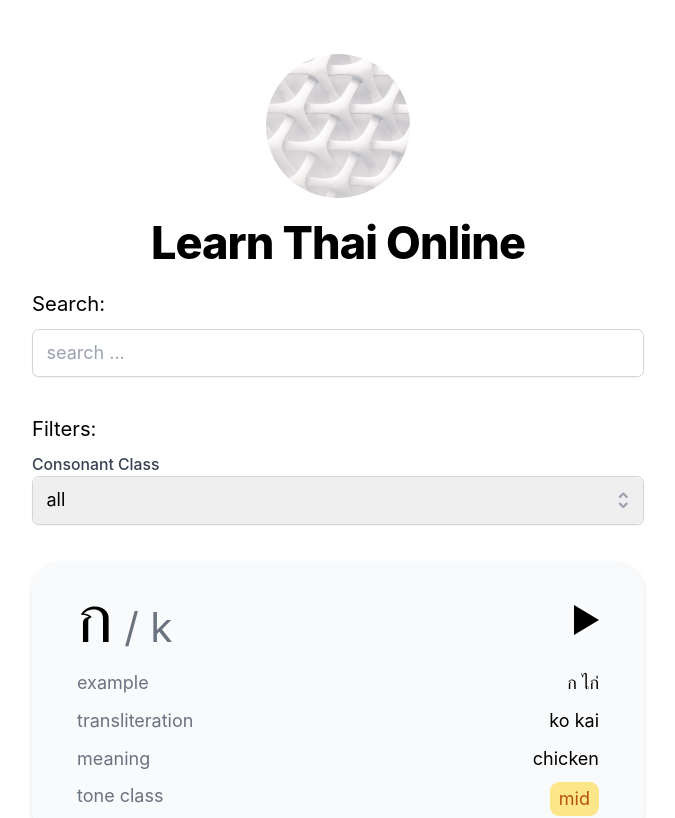
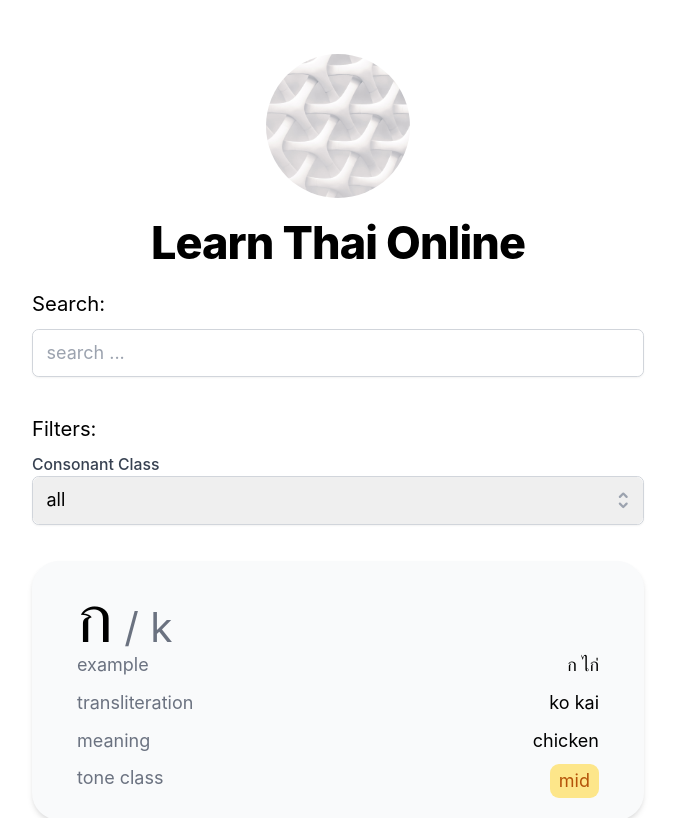
Before and after one commit to cheyer/learn-thai-online, a Next.js app: page / in a window 1280 px wide. Shown: the top 818 px of the page, without its empty margins (302-977 px from the left). Built offline with nearby package versions, Linux system fonts and the light colour scheme.

Commit message:
disable TTS

```diff
--- a/components/Card.tsx
+++ b/components/Card.tsx
@@ -1,7 +1,7 @@
 import { ConsonantClass, IConsonant } from "../data/consonants";
-import { useSpeech } from "../lib/hooks/useSpeech";
+// import { useSpeech } from "../lib/hooks/useSpeech";
 import Badge, { BadgeType } from "./Badge";
-import PlayButton from "./PlayButton";
+// import PlayButton from "./PlayButton";
 
 const getType = (tone: ConsonantClass): BadgeType => {
   switch (tone) {
@@ -35,17 +35,17 @@ const Card: React.FC<Props> = ({ consonant }) => {
     { key: "meaning", value: consonant.meaning },
     // { key: "sounds like", value: consonant.meaning },
   ];
-  const { speak, cancel, speaking } = useSpeech({ rate: 0.8 });
-  const handleClick = () => {
-    if (speaking) {
-      return cancel();
-    }
-    speak(consonant.thai);
-  };
+  // const { speak, cancel, speaking } = useSpeech({ rate: 0.8 });
+  // const handleClick = () => {
+  //   if (speaking) {
+  //     return cancel();
+  //   }
+  //   speak(consonant.thai);
+  // };
 
   return (
     <li className="bg-gray-50 hover:bg-gray-100 px-5 md:px-10 py-5 mb-6 rounded-3xl shadow-md">
-      <div className="pb-4 flex justify-between items-center">
+      {/* <div className="pb-4 flex justify-between items-center"> */}
       <div>
         <span className="text-6xl text-bold">{consonant.symbol}</span>
         <span className="text-4xl text-gray-500">
@@ -53,10 +53,10 @@ const Card: React.FC<Props> = ({ consonant }) => {
           {consonant.transliteration}
         </span>
       </div>
-        <div>
+      {/* <div>
           <PlayButton onClick={handleClick} playing={speaking} />
-        </div>
-      </div>
+        </div> */}
+      {/* </div> */}
       {rows.map((row) => (
         <Row key={row.key} description={row.key} value={row.value} />
       ))}
```
Lines whose indentation alone changed are shown as unchanged.
